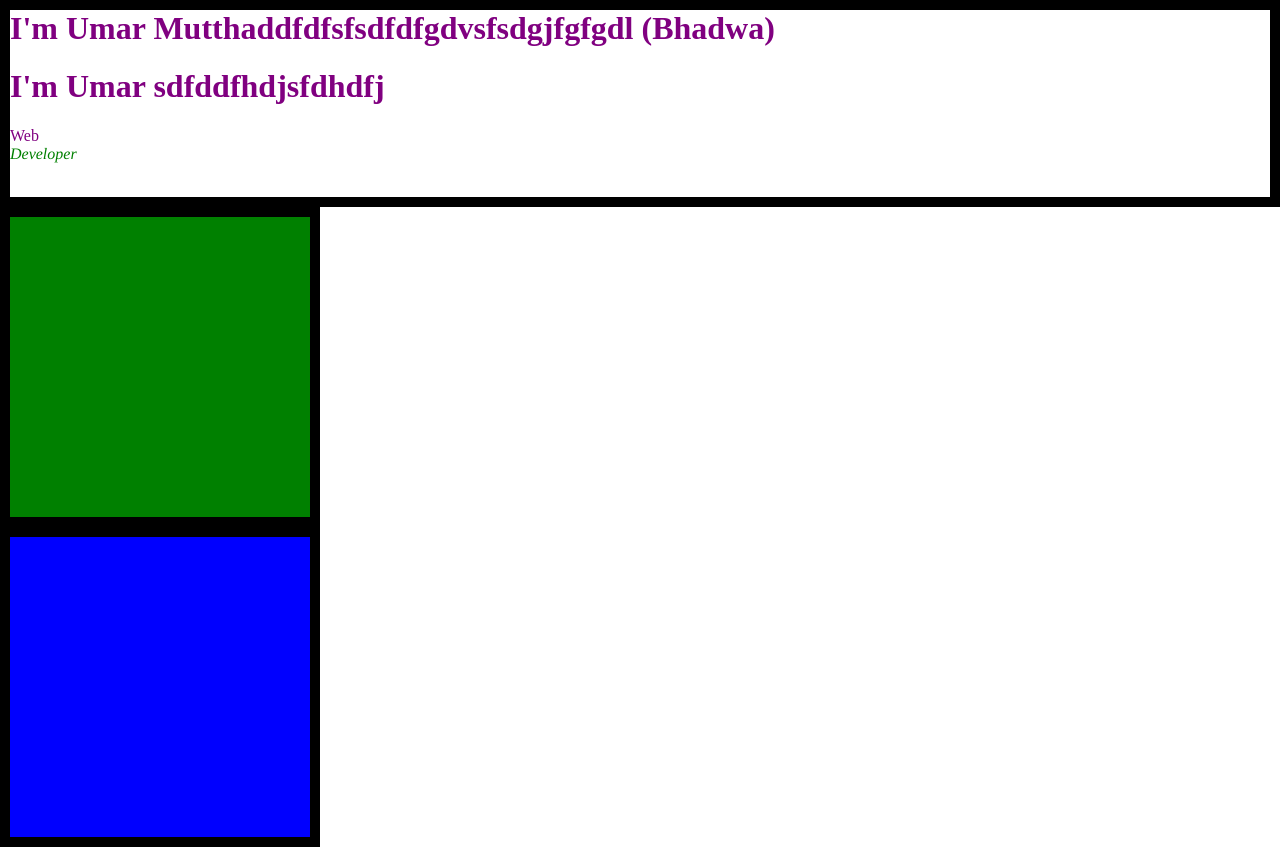
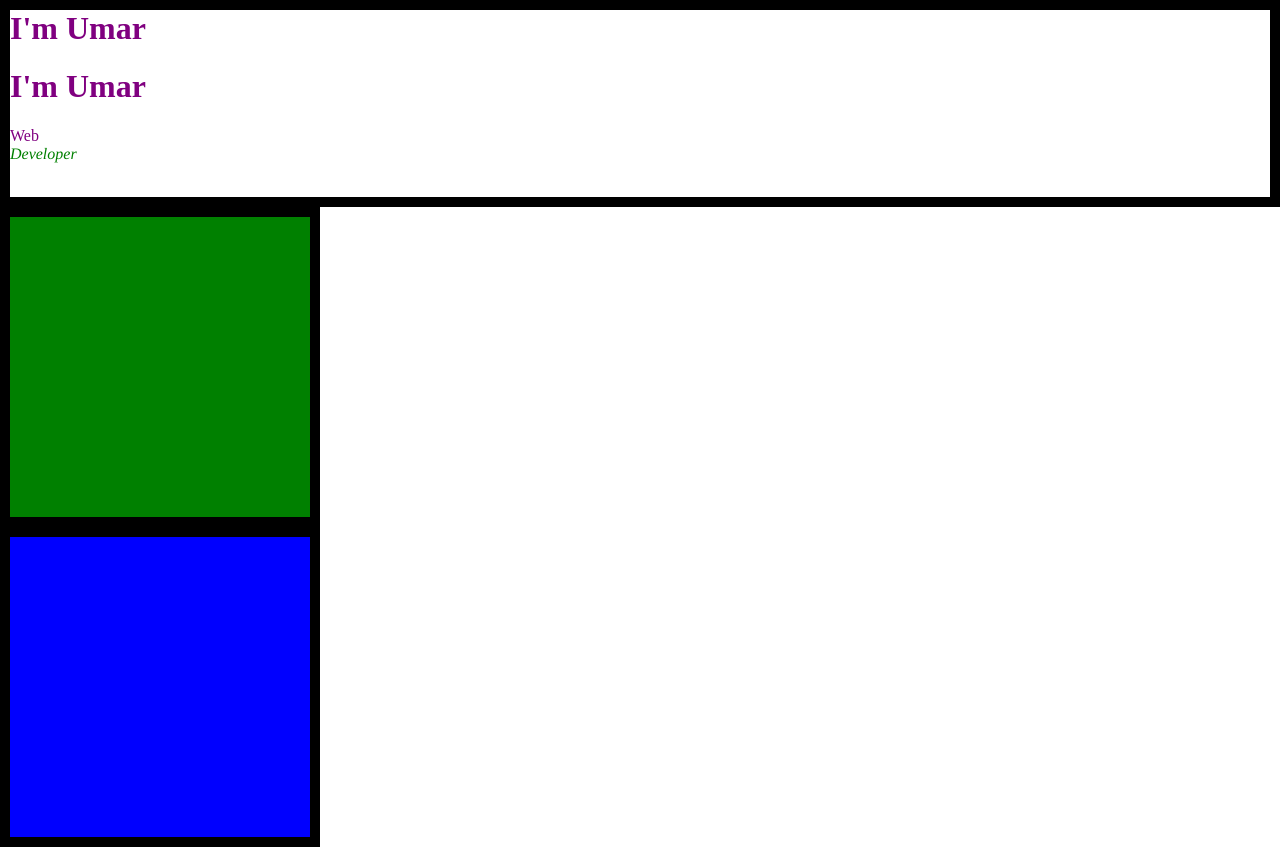
Before and after one commit to Umar-2308/Websites, a plain HTML site: page index.html in a window 1280 px wide. Drawn offline with Linux system fonts and the light colour scheme.

Commit message:
Update index.html

```diff
--- a/index.html
+++ b/index.html
@@ -11,8 +11,8 @@
 
 <div class="topblock">
 
-      <h1>I'm Umar Mutthaddfdfsfsdfdfgdvsfsdgjfgfgdl (Bhadwa)</h1>
-      <h1>I'm Umar sdfddfhdjsfdhdfj</h1>
+      <h1>I'm Umar</h1>
+      <h1>I'm Umar </h1>
 
       <p>Web<span> Developer</span></p>
         <img src="CSS - My Site Images\cloud.png" alt="">
```
